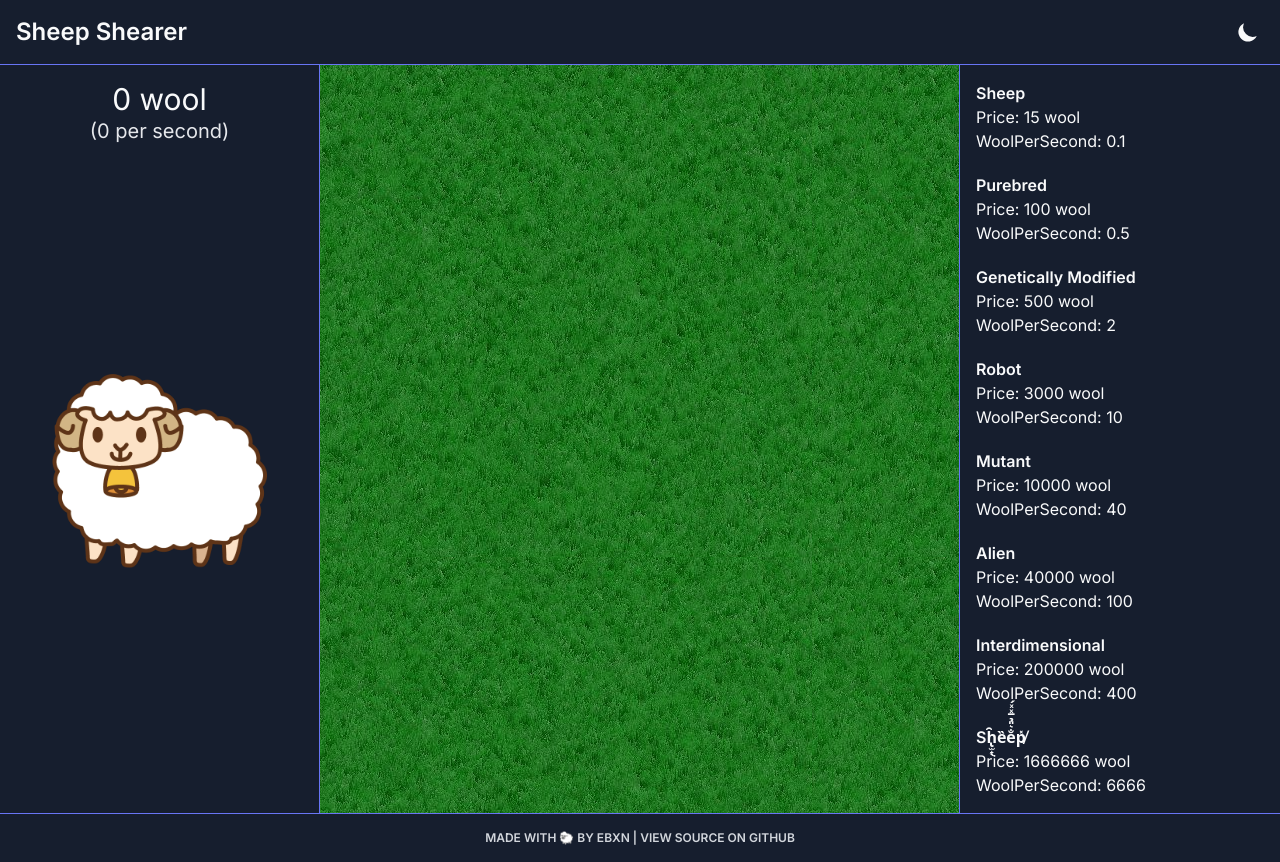
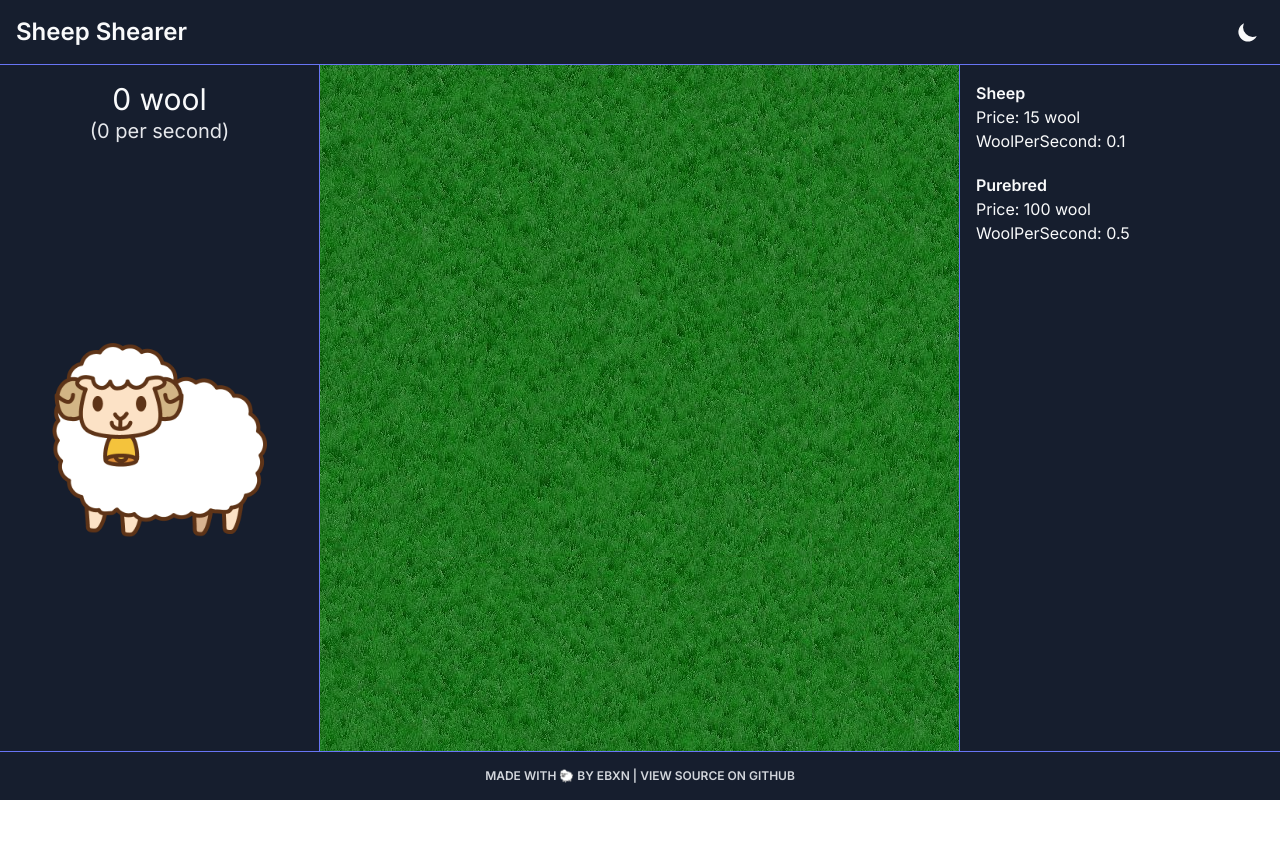
Before and after one commit to ebxn/sheep-shearer, a Vue app: page / in a window 1280 px wide. After the commit the page ends 800 px from the top, so only its background shows below. Built offline with nearby package versions, Linux system fonts and the light colour scheme.

Commit message:
display purchasable sheep based on number of previous sheep owned

```diff
--- a/src/components/UpgradesPanel.vue
+++ b/src/components/UpgradesPanel.vue
@@ -2,7 +2,7 @@
   <div class="w-full">
     <ul class="space-y-5">
       <li
-        v-for="sheep in sheepTypes"
+        v-for="sheep in visibleSheepTypes"
         :key="sheep.name"
         class="cursor-pointer"
         @click="() => buySheep(sheep.type)"
@@ -25,7 +25,14 @@ export default {
   computed: {
     ...mapGetters({
       sheepTypes: 'getSheepTypes'
-    })
+    }),
+    visibleSheepTypes: function () {
+      const sheepTypeValues = Object.values(this.sheepTypes)
+
+      return sheepTypeValues.filter((val, idx) => {
+        return idx < 2 || sheepTypeValues[idx - 2].owned > 0
+      })
+    }
   },
   methods: {
     ...mapActions(['buySheep'])
```
